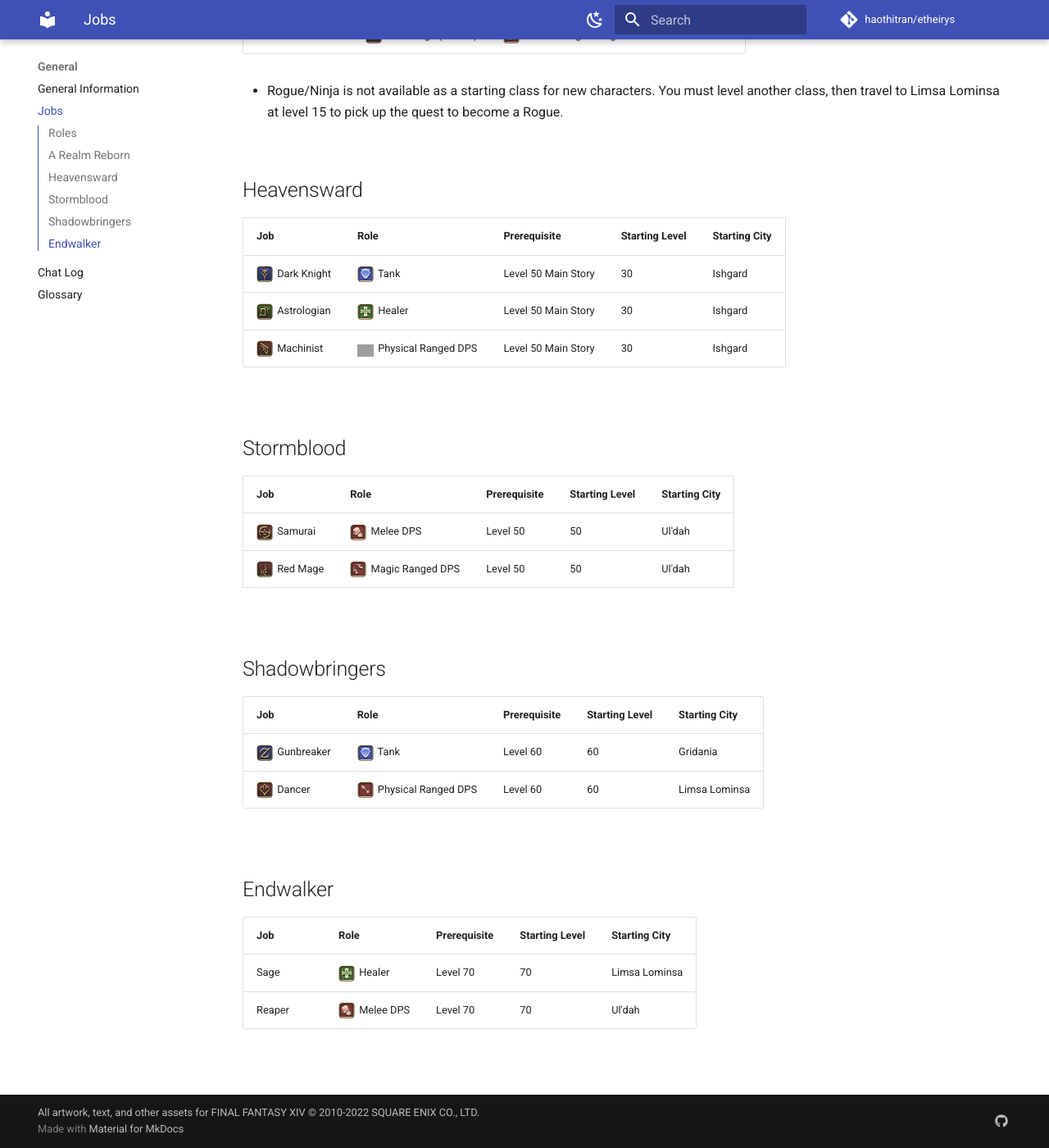
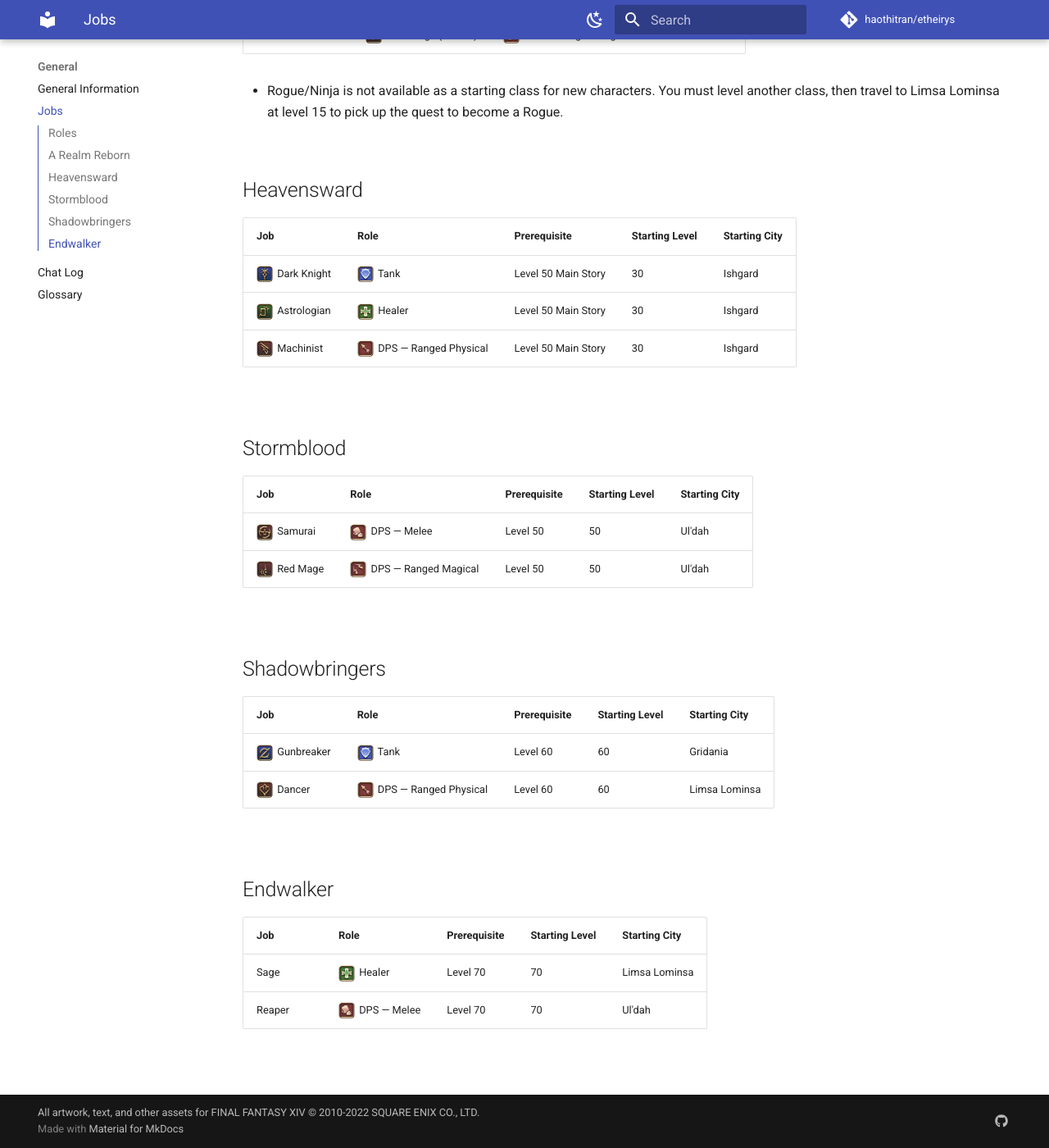
Before and after one commit to haothitran/etheirys, an MkDocs documentation site: the page built from docs/general/jobs.md, in a window 1280 px wide and 1400 px high, scrolled down 1402 px. Shown: the whole window at 82% size. Built offline with MkDocs 1.6.1 and Material for MkDocs 9.7.7, drawn with Linux system fonts in a browser that asks for light colours; comment, search, counter and statistics services are not loaded; grey boxes are pictures that could not be loaded.

Commit message:
Fix dps icons

```diff
--- a/docs/general/jobs.md
+++ b/docs/general/jobs.md
@@ -39,29 +39,29 @@
 
 ## Heavensward
 
-| **Job**                                                               | **Role**                                                                | **Prerequisite**    | **Starting Level** | **Starting City** |
-| --------------------------------------------------------------------- | ----------------------------------------------------------------------- | ------------------- | ------------------ | ----------------- |
-| ![](/assets/icons/job_dark-knight.png){:class="icon-job"} Dark Knight | ![](/assets/icons/role_tank.png){:class="icon-role"} Tank               | Level 50 Main Story | 30                 | Ishgard           |
-| ![](/assets/icons/job_astrologian.png){:class="icon-job"} Astrologian | ![](/assets/icons/role_healer.png){:class="icon-role"} Healer           | Level 50 Main Story | 30                 | Ishgard           |
-| ![](/assets/icons/job_machinist.png){:class="icon-job"} Machinist     | ![](/assets/icons/role_dps.png){:class="icon-role"} Physical Ranged DPS | Level 50 Main Story | 30                 | Ishgard           |
+| **Job**                                                               | **Role**                                                                                  | **Prerequisite**    | **Starting Level** | **Starting City** |
+| --------------------------------------------------------------------- | ----------------------------------------------------------------------------------------- | ------------------- | ------------------ | ----------------- |
+| ![](/assets/icons/job_dark-knight.png){:class="icon-job"} Dark Knight | ![](/assets/icons/role_tank.png){:class="icon-role"} Tank                                 | Level 50 Main Story | 30                 | Ishgard           |
+| ![](/assets/icons/job_astrologian.png){:class="icon-job"} Astrologian | ![](/assets/icons/role_healer.png){:class="icon-role"} Healer                             | Level 50 Main Story | 30                 | Ishgard           |
+| ![](/assets/icons/job_machinist.png){:class="icon-job"} Machinist     | ![](/assets/icons/role_dps_ranged-physical.png){:class="icon-role"} DPS — Ranged Physical | Level 50 Main Story | 30                 | Ishgard           |
 
 ## Stormblood
 
-| **Job**                                                         | **Role**                                                                            | **Prerequisite** | **Starting Level** | **Starting City** |
-| --------------------------------------------------------------- | ----------------------------------------------------------------------------------- | ---------------- | ------------------ | ----------------- |
-| ![](/assets/icons/job_samurai.png){:class="icon-job"} Samurai   | ![](/assets/icons/role_dps_melee.png){:class="icon-role"} Melee DPS                 | Level 50         | 50                 | Ul'dah            |
-| ![](/assets/icons/job_red-mage.png){:class="icon-job"} Red Mage | ![](/assets/icons/role_dps_ranged-magical.png){:class="icon-role"} Magic Ranged DPS | Level 50         | 50                 | Ul'dah            |
+| **Job**                                                         | **Role**                                                                                | **Prerequisite** | **Starting Level** | **Starting City** |
+| --------------------------------------------------------------- | --------------------------------------------------------------------------------------- | ---------------- | ------------------ | ----------------- |
+| ![](/assets/icons/job_samurai.png){:class="icon-job"} Samurai   | ![](/assets/icons/role_dps_melee.png){:class="icon-role"} DPS — Melee                   | Level 50         | 50                 | Ul'dah            |
+| ![](/assets/icons/job_red-mage.png){:class="icon-job"} Red Mage | ![](/assets/icons/role_dps_ranged-magical.png){:class="icon-role"} DPS — Ranged Magical | Level 50         | 50                 | Ul'dah            |
 
 ## Shadowbringers
 
-| **Job**                                                             | **Role**                                                                                | **Prerequisite** | **Starting Level** | **Starting City** |
-| ------------------------------------------------------------------- | --------------------------------------------------------------------------------------- | ---------------- | ------------------ | ----------------- |
-| ![](/assets/icons/job_gunbreaker.png){:class="icon-job"} Gunbreaker | ![](/assets/icons/role_tank.png){:class="icon-role"} Tank                               | Level 60         | 60                 | Gridania          |
-| ![](/assets/icons/job_dancer.png){:class="icon-job"} Dancer         | ![](/assets/icons/role_dps_ranged-physical.png){:class="icon-role"} Physical Ranged DPS | Level 60         | 60                 | Limsa Lominsa     |
+| **Job**                                                             | **Role**                                                                                  | **Prerequisite** | **Starting Level** | **Starting City** |
+| ------------------------------------------------------------------- | ----------------------------------------------------------------------------------------- | ---------------- | ------------------ | ----------------- |
+| ![](/assets/icons/job_gunbreaker.png){:class="icon-job"} Gunbreaker | ![](/assets/icons/role_tank.png){:class="icon-role"} Tank                                 | Level 60         | 60                 | Gridania          |
+| ![](/assets/icons/job_dancer.png){:class="icon-job"} Dancer         | ![](/assets/icons/role_dps_ranged-physical.png){:class="icon-role"} DPS — Ranged Physical | Level 60         | 60                 | Limsa Lominsa     |
 
 ## Endwalker
 
-| **Job** | **Role**                                                            | **Prerequisite** | **Starting Level** | **Starting City** |
-| ------- | ------------------------------------------------------------------- | ---------------- | ------------------ | ----------------- |
-| Sage    | ![](/assets/icons/role_healer.png){:class="icon-role"} Healer       | Level 70         | 70                 | Limsa Lominsa     |
-| Reaper  | ![](/assets/icons/role_dps_melee.png){:class="icon-role"} Melee DPS | Level 70         | 70                 | Ul'dah            |
+| **Job** | **Role**                                                              | **Prerequisite** | **Starting Level** | **Starting City** |
+| ------- | --------------------------------------------------------------------- | ---------------- | ------------------ | ----------------- |
+| Sage    | ![](/assets/icons/role_healer.png){:class="icon-role"} Healer         | Level 70         | 70                 | Limsa Lominsa     |
+| Reaper  | ![](/assets/icons/role_dps_melee.png){:class="icon-role"} DPS — Melee | Level 70         | 70                 | Ul'dah            |
```
